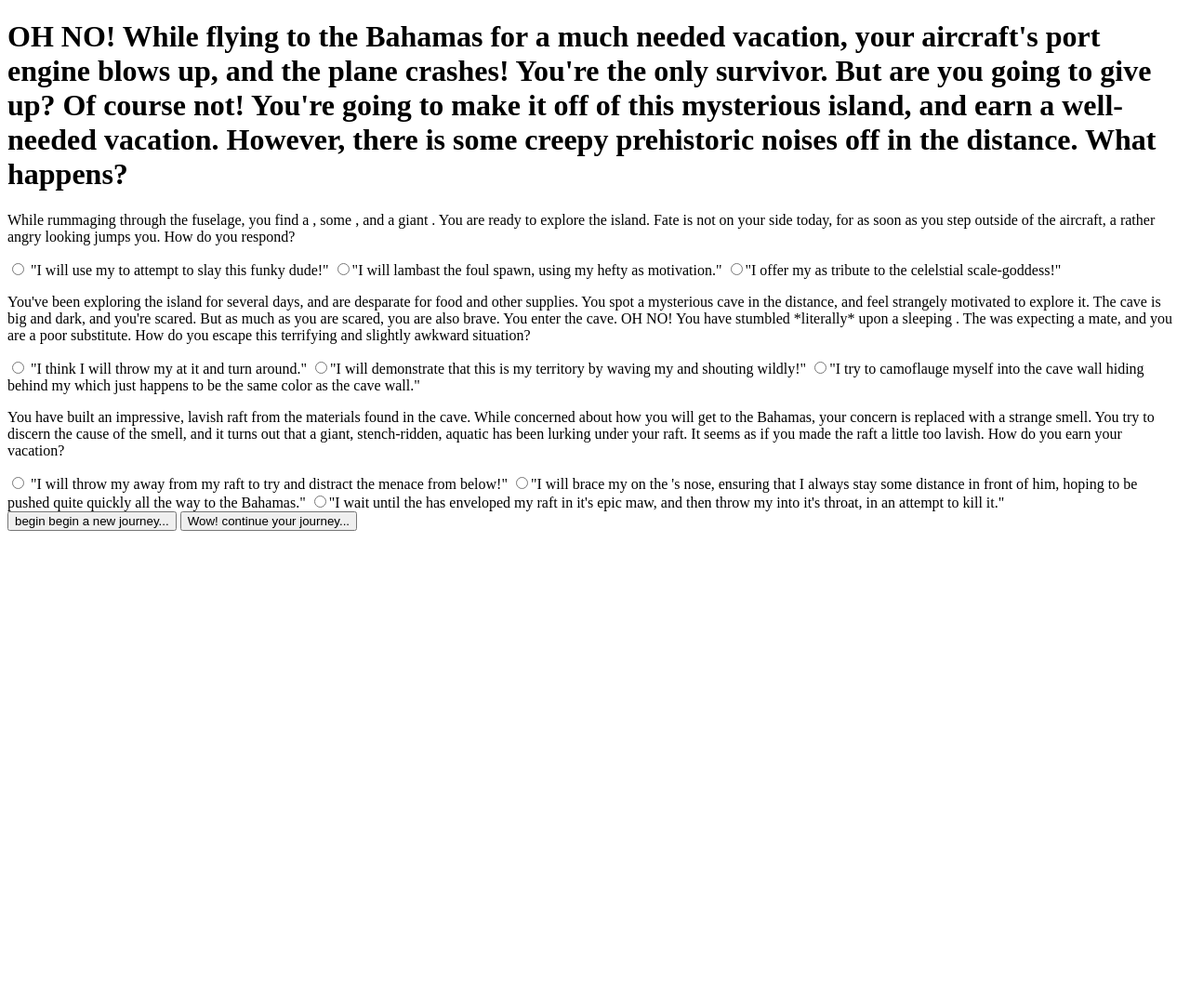
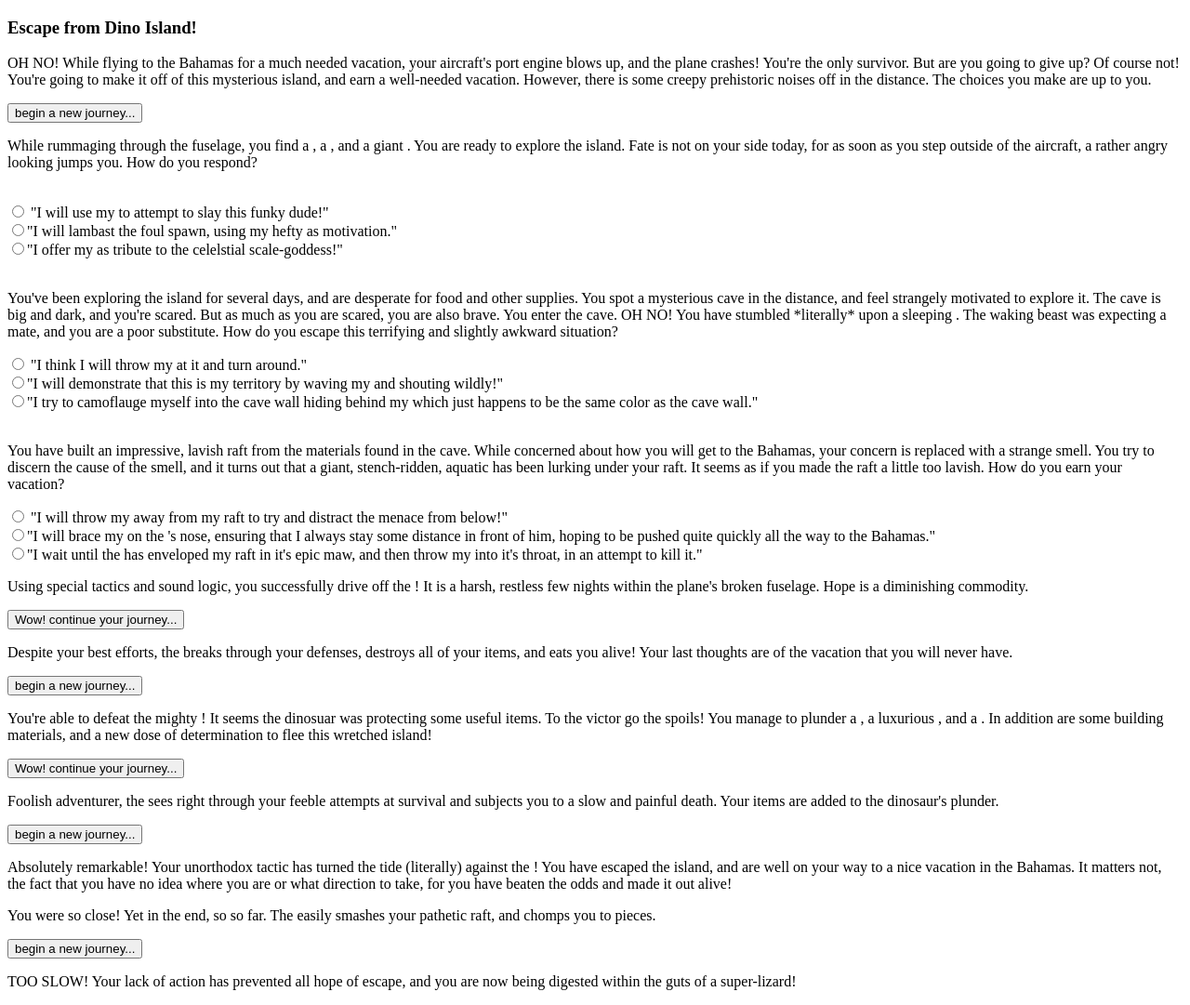
Before and after one commit to LeePedersen/dinorpg, a plain HTML site: page src/index.html in a window 1280 px wide. Shown: the whole page at 93% size. Before the commit the page ends 800 px from the top, so only its background shows below. Drawn offline with Linux system fonts and the light colour scheme.

Commit message:
add content

```diff
--- a/src/index.html
+++ b/src/index.html
@@ -1,43 +1,81 @@
 <!DOCTYPE html>
+<!-- NOTE TO LEE: I would like to work on the testing process with you tomorrow, please do not undergo them without me! -->
 <html lang="en" dir="ltr">
   <head>
     <meta charset="utf-8">
     <title>Dino Island adventure</title>
   </head>
   <body>
-    <h1>OH NO! While flying to the Bahamas for a much needed vacation, your aircraft's port engine blows up, and the plane crashes! You're the only survivor. But are you going to give up? Of course not! You're going to make it off of this mysterious island, and earn a well-needed vacation. However, there is some creepy prehistoric noises off in the distance. What happens?</h1>
+    <h3>Escape from Dino Island!</h3>
+    <p>OH NO! While flying to the Bahamas for a much needed vacation, your aircraft's port engine blows up, and the plane crashes! You're the only survivor. But are you going to give up? Of course not! You're going to make it off of this mysterious island, and earn a well-needed vacation. However, there is some creepy prehistoric noises off in the distance. The choices you make are up to you.</p>
+    <div class="timeRisk">
     <div class="initiation">
+      <button type="button" name="button" class="questStart">begin a new journey...</button>
     </div>
     <div id="scenario1">
-      <p>While rummaging through the fuselage, you find a <span class="equipment1"></span>, some <span class="equipment2"></span>, and a giant <span class="equipment3"></span>. You are ready to explore the island. Fate is not on your side today, for as soon as you step outside of the aircraft, a rather angry looking <span id="dinosaur1"></span> jumps you. How do you respond?</p>
-      <form class="" action="index.html" method="post">
+      <p>While rummaging through the fuselage, you find a <span class="equipment1"></span>, a <span class="equipment2"></span>, and a giant <span class="equipment3"></span>. You are ready to explore the island. Fate is not on your side today, for as soon as you step outside of the aircraft, a rather angry looking <span class="dinosaur1"></span> jumps you. How do you respond?</p>
+      <br>
+      <form class="action1" action="index.html" method="post">
           <input type="radio" id="s1a1" name="" value=""> "I will use my <span class="equipment1"></span> to attempt to slay this funky dude!"
+          <br>
           <input type="radio" id="s1a2" name="" value="">"I will lambast the foul spawn, using my hefty <span class="equipment2"></span> as motivation."
+          <br>
           <input type="radio" id="s1a3" name="" value="">"I offer my <span class="equipment3"></span> as tribute to the celelstial scale-goddess!"
+          <br>
       </form>
     </div>
     <div id="scenario2">
-      <p>You've been exploring the island for several days, and are desparate for food and other supplies. You spot a mysterious cave in the distance, and feel strangely motivated to explore it. The cave is big and dark, and you're scared. But as much as you are scared, you are also brave. You enter the cave. OH NO! You have stumbled *literally* upon a sleeping <span class="dinosuar2"></span>. The <span class="dinosaur2"></span> was expecting a mate, and you are a poor substitute. How do you escape this terrifying and slightly awkward situation?</p>
-      <form class="" action="index.html" method="post">
+      <br>
+      <p>You've been exploring the island for several days, and are desperate for food and other supplies. You spot a mysterious cave in the distance, and feel strangely motivated to explore it. The cave is big and dark, and you're scared. But as much as you are scared, you are also brave. You enter the cave. OH NO! You have stumbled *literally* upon a sleeping <span class="dinosaur2"></span>. The waking beast was expecting a mate, and you are a poor substitute. How do you escape this terrifying and slightly awkward situation?</p>
+      <form class="action2" action="index.html" method="post">
           <input type="radio" id="s2a1" name="" value=""> "I think I will throw my <span class="equipment1"></span> at it and turn around."
+          <br>
           <input type="radio" id="s2a2" name="" value="">"I will demonstrate that this is my territory by waving my <span class="equipment2"></span> and shouting wildly!"
+          <br>
           <input type="radio" id="s2a3" name="" value="">"I try to camoflauge myself into the cave wall hiding behind my <span class="equipment3"></span> which just happens to be the same color as the cave wall."
+          <br>
       </form>
     </div>
-    <div id="scenario1">
+    <div id="scenario3">
+      <br>
       <p>You have built an impressive, lavish raft from the materials found in the cave. While concerned about how you will get to the Bahamas, your concern is replaced with a strange smell. You try to discern the cause of the smell, and it turns out that a giant, stench-ridden, aquatic <span class="dinosaur3"></span> has been lurking under your raft. It seems as if you made the raft a little too lavish. How do you earn your vacation?</p>
-      <form class="" action="index.html" method="post">
-          <input type="radio" id="s3a1" name="" value=""> "I will throw my <span class="equipment1"></span> away from my raft to try and distract the menace from below!"
-          <input type="radio" id="s3a2" name="" value="">"I will brace my <span class="equipment2"></span> on the <span class="dinosaur3"></span>'s nose, ensuring that I always stay some distance in front of him, hoping to be pushed quite quickly all the way to the Bahamas."
-          <input type="radio" id="s3a3" name="" value="">"I wait until the <span class="dinosaur3"></span> has enveloped my raft in it's epic maw, and then throw my <span class="equipment3"></span> into it's throat, in an attempt to kill it."
+      <form class="action3" action="index.html" method="post">
+          <input type="radio" id="s3a1" name="" value=""> "I will throw my <span class="equipment4"></span> away from my raft to try and distract the menace from below!"
+          <br>
+          <input type="radio" id="s3a2" name="" value="">"I will brace my <span class="equipment5"></span> on the <span class="dinosaur3"></span>'s nose, ensuring that I always stay some distance in front of him, hoping to be pushed quite quickly all the way to the Bahamas."
+          <br>
+          <input type="radio" id="s3a3" name="" value="">"I wait until the <span class="dinosaur6"></span> has enveloped my raft in it's epic maw, and then throw my <span class="equipment3"></span> into it's throat, in an attempt to kill it."
+          <br>
       </form>
     </div>
-    <div class="buttons">
-      <button type="button" name="button" id="questStart">begin begin a new journey...</button>
-      <button type="button" name="button" id="continue">Wow! continue your journey...</button>
+    <div class="results">
+      <div id="scenario1lucky">
+        <p>Using special tactics and sound logic, you successfully drive off the <span class="dinosaur1"></span>! It is a harsh, restless few nights within the plane's broken fuselage. Hope is a diminishing commodity.</p>
+        <button type="submit" name="button" id="continue1">Wow! continue your journey...</button>
+      </div>
+      <div id="scenario1unlucky">
+        <p>Despite your best efforts, the <span class="dinosaur1"></span> breaks through your defenses, destroys all of your items, and eats you alive! Your last thoughts are of the vacation that you will never have.</p>
+        <button type="submit" name="button" class="questStart">begin a new journey...</button>
+      </div>
+      <div id="scenario2lucky">
+        <p>You're able to defeat the mighty <span class="dinosaur2"></span>! It seems the dinosuar was protecting some useful items. To the victor go the spoils! You manage to plunder a <span class="equipment4"></span>, a luxurious <span class="equipment5"></span>, and a <span class="equipment6"></span>. In addition are some building materials, and a new dose of determination to flee this wretched island!</p>
+        <button type="submit" name="button" id="continue2">Wow! continue your journey...</button>
+      </div>
+      <div id="scenario2unlucky">
+        <p>Foolish adventurer, the <span class="dinosaur2"></span> sees right through your feeble attempts at survival and subjects you to a slow and painful death. Your items are added to the dinosaur's plunder.</p>
+        <button type="submit" name="button" class="questStart">begin a new journey...</button>
+      </div>
+      <div id="scenario3lucky">
+        <p>Absolutely remarkable! Your unorthodox tactic has turned the tide (literally) against the <span class="dinosaur3"></span>! You have escaped the island, and are well on your way to a nice vacation in the Bahamas. It matters not, the fact that you have no idea where you are or what direction to take, for you have beaten the odds and made it out alive!</p>
+      </div>
+      <div id="scenario3unlucky">
+        <p>You were so close! Yet in the end, so so far. The <span class="dinosaur3"></span> easily smashes your pathetic raft, and chomps you to pieces.</p>
+        <button type="submit" name="button" class="questStart">begin a new journey...</button>
+      </div>
     </div>
-    <div class="results">
-
-    </div>
+  </div>
+  <div ids="scenarioTimeOut">
+    <p>TOO SLOW! Your lack of action has prevented all hope of escape, and you are now being digested within the guts of a super-lizard!</p>
+  </div>
   </body>
 </html>
--- a/src/styles.css
+++ b/src/styles.css
@@ -0,0 +1,129 @@
+body{
+  background-color: #006600;
+}
+p{
+  text-align: center;
+  padding: 4px;
+  color: #ffff1c;
+  background-color: #5a5b4f;
+  border: 3px solid #ff9900;
+  margin-left: 150px;
+  margin-right: 150px;
+}
+#scenario1{
+  display: none;
+  text-align: center;
+  border: 3px solid #ff9900;
+  color: #ffff1c;
+  background-color: #5a5b4f;
+  margin-left: 150px;
+  margin-right: 150px;
+}
+.action1{
+  display: none;
+  text-align: center;
+  border: 3px solid #ff9900;
+  color: #ffff1c;
+  background-color: #5a5b4f;
+  margin-left: 150px;
+  margin-right: 150px;
+}
+#scenario2{
+  display: none;
+  text-align: center;
+  border: 3px solid #ff9900;
+  color: #ffff1c;
+  background-color: #5a5b4f;
+  margin-left: 150px;
+  margin-right: 150px;
+}
+.action2{
+  display: none;
+  text-align: center;
+  border: 3px solid #ff9900;
+  color: #ffff1c;
+  background-color: #5a5b4f;
+  margin-left: 150px;
+  margin-right: 150px;
+}
+#scenario3{
+  display: none;
+  text-align: center;
+  border: 3px solid #ff9900;
+  color: #ffff1c;
+  background-color: #5a5b4f;
+  margin-left: 150px;
+  margin-right: 150px;
+}
+.action3{
+  display: none;
+  text-align: center;
+  border: 3px solid #ff9900;
+  color: #ffff1c;
+  background-color: #5a5b4f;
+  margin-left: 150px;
+  margin-right: 150px;
+}
+#scenario1lucky{
+  display: none;
+  text-align: center;
+  border: 3px solid #ff9900;
+  color: #ffff1c;
+  background-color: #5a5b4f;
+  margin-left: 150px;
+  margin-right: 150px;
+}
+#scenario1unlucky{
+  display: none;
+  text-align: center;
+  border: 3px solid #ff9900;
+  color: #ffff1c;
+  background-color: #5a5b4f;
+  margin-left: 150px;
+  margin-right: 150px;
+}
+#scenario2lucky{
+  display: none;
+  text-align: center;
+  border: 3px solid #ff9900;
+  color: #ffff1c;
+  background-color: #5a5b4f;
+  margin-left: 150px;
+  margin-right: 150px;
+}
+#scenario2unlucky{
+  display: none;
+  text-align: center;
+  border: 3px solid #ff9900;
+  color: #ffff1c;
+  background-color: #5a5b4f;
+  margin-left: 150px;
+  margin-right: 150px;
+}
+#scenario3lucky{
+  display: none;
+  text-align: center;
+  border: 3px solid #ff9900;
+  color: #ffff1c;
+  background-color: #5a5b4f;
+  margin-left: 150px;
+  margin-right: 150px;
+}
+#scenario3unlucky{
+  display: none;
+  text-align: center;
+  border: 3px solid #ff9900;
+  color: #ffff1c;
+  background-color: #5a5b4f;
+  margin-left: 150px;
+  margin-right: 150px;
+}
+#scenarioTimeOut{
+  display: none;
+  text-align: center;
+  border: 3px solid #ff9900;
+  color: #ffff1c;
+  background-color: #5a5b4f;
+  margin-left: 150px;
+  margin-right: 150px;
+}
```
Also changed, not shown: src/classA.js (deleted, +0 -50 lines), src/equipment.js (added, +109 -0 lines), src/main.js (+53 -2 lines).
